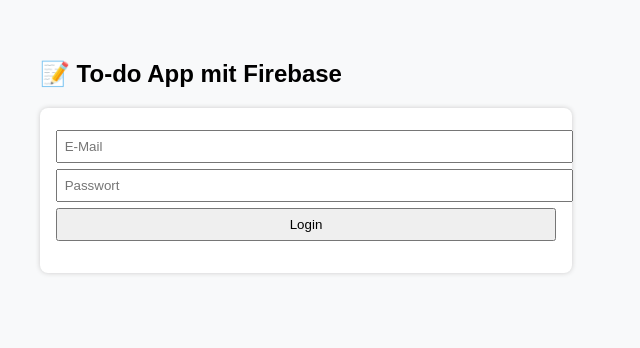
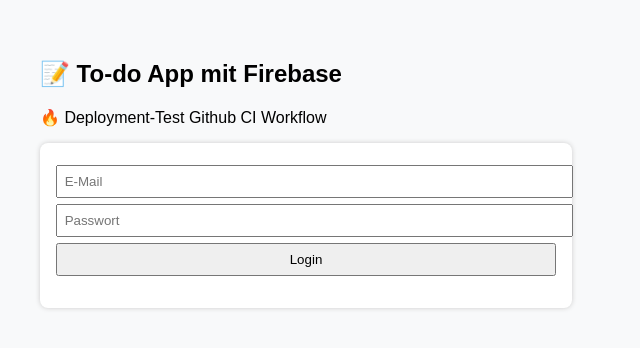
Before and after one commit to Al-Fahsi/todo-app, a plain HTML site: page public/index.html in a window 1280 px wide. Shown: the whole page, without its empty margins (0-640 px from the left). Drawn offline with Linux system fonts and the light colour scheme; no server answers.

Commit message:
Test GitHub Actions Deployment

```diff
--- a/public/index.html
+++ b/public/index.html
@@ -15,6 +15,7 @@
 <body>
 
 <h2>📝 To-do App mit Firebase</h2>
+<p>🔥 Deployment-Test Github CI Workflow</p>
 
 <!-- Login -->
 <div id="login-box" class="box">
```
